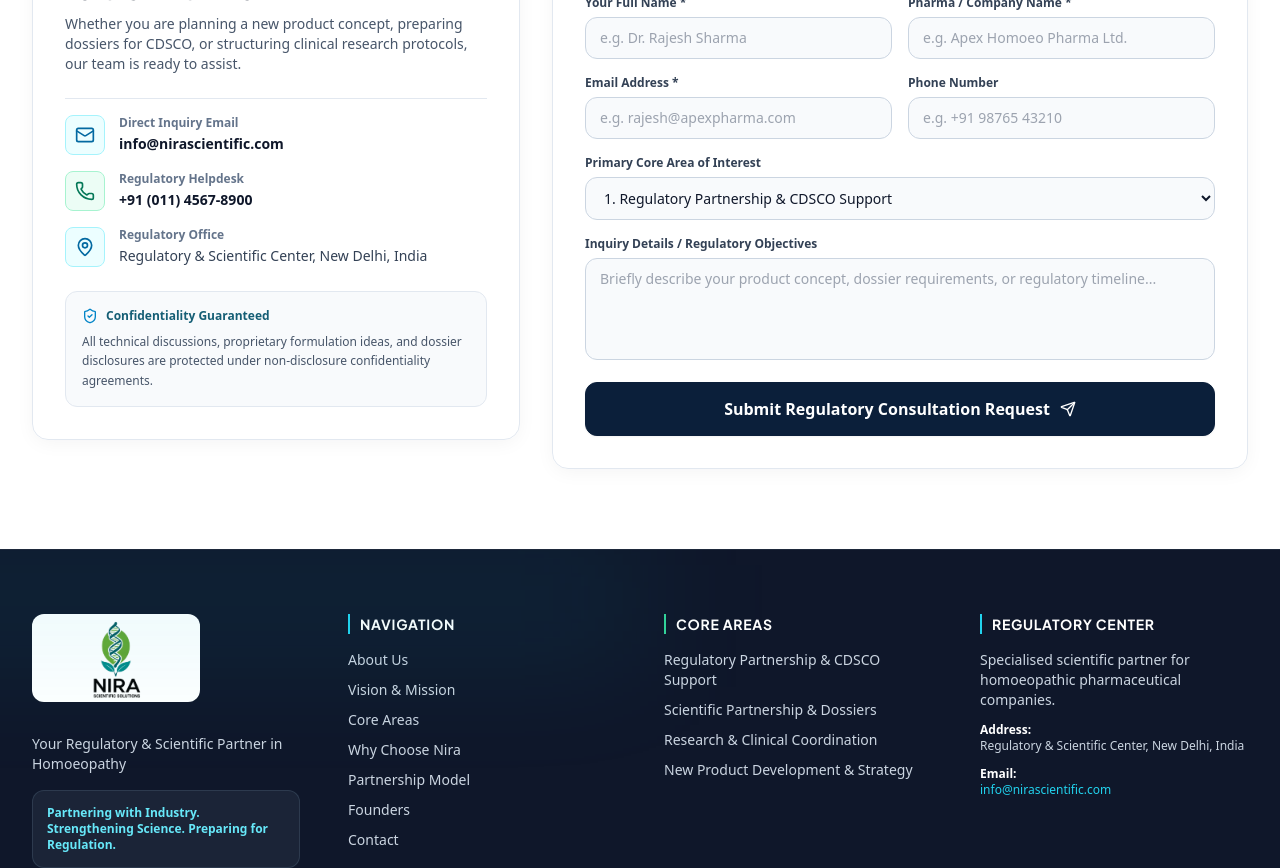
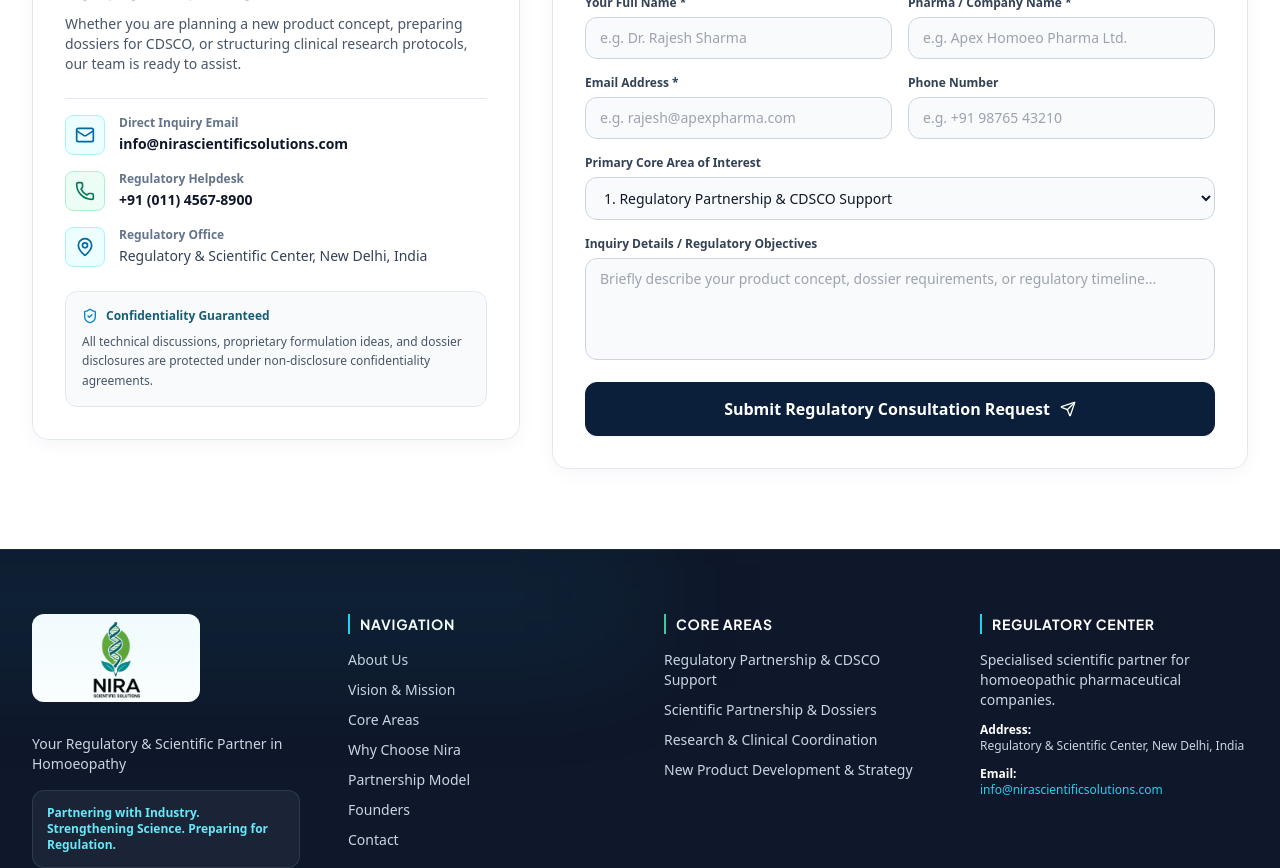
Before and after one commit to praveenrajd/nira, a React (Vite) app: page / in a window 1280 px wide. Shown: the part 9440-10308 px from the top of the page. Built offline with nearby package versions, Linux system fonts and the light colour scheme.

Commit message:
Change of email ID

```diff
--- a/src/components/home/ContactSection.tsx
+++ b/src/components/home/ContactSection.tsx
@@ -38,7 +38,7 @@ export const ContactSection: React.FC = () => {
     setIsSubmitting(true);
 
     try {
-      const response = await fetch('https://formsubmit.co/ajax/info@nirascientific.com', {
+      const response = await fetch('https://formsubmit.co/ajax/info@nirascientificsolutions.com', {
         method: 'POST',
         headers: {
           Accept: 'application/json',
@@ -65,7 +65,7 @@ export const ContactSection: React.FC = () => {
       setIsSubmitted(true);
     } catch {
       setIsSubmitting(false);
-      setErrorMsg('We could not send your request. Please email us directly at info@nirascientific.com.');
+      setErrorMsg('We could not send your request. Please email us directly at info@nirascientificsolutions.com.');
     }
   };
 
--- a/src/data/navigation.ts
+++ b/src/data/navigation.ts
@@ -14,7 +14,7 @@ export const COMPANY_INFO = {
   name: 'NIRA SCIENTIFIC SOLUTIONS',
   tagline: 'Your Regulatory & Scientific Partner in Homoeopathy',
   slogan: 'Partnering with Industry. Strengthening Science. Preparing for Regulation.',
-  email: 'info@nirascientific.com',
+  email: 'info@nirascientificsolutions.com',
   phone: '+91 (011) 4567-8900',
   address: 'Regulatory & Scientific Center, New Delhi, India',
 };
--- a/src/data/seo.ts
+++ b/src/data/seo.ts
@@ -70,7 +70,7 @@ export const SCHEMA_ORG_JSON_LD = {
       "contactPoint": {
         "@type": "ContactPoint",
         "contactType": "Regulatory Consultation",
-        "email": "info@nirascientific.com",
+        "email": "info@nirascientificsolutions.com",
         "areaServed": ["IN", "Worldwide"],
         "availableLanguage": ["English"]
       }
```
